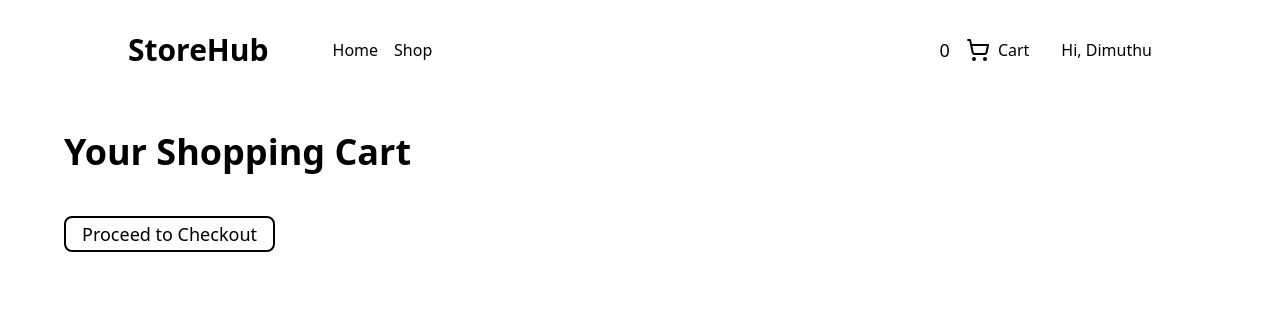
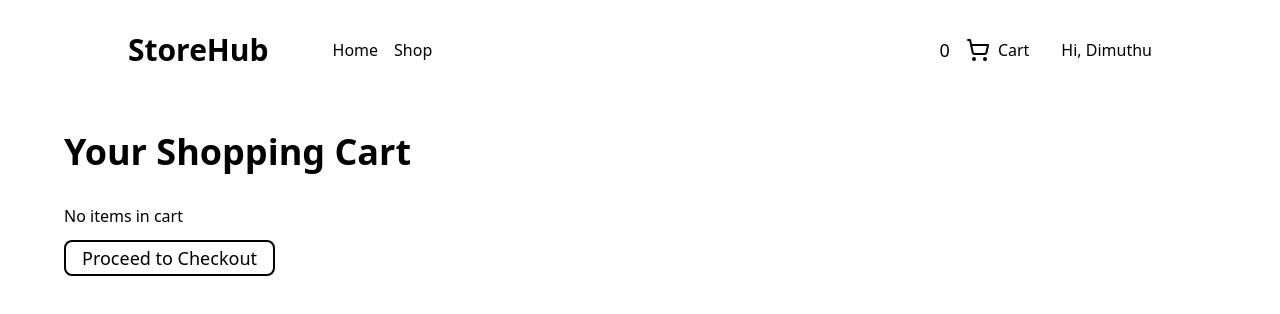
Before and after one commit to idlakshan/StoreHub-Frontend, a React (Vite) app: page /cart in a window 1280 px wide. Shown: the top 314 px of the page. Built offline with nearby package versions, Linux system fonts and the light colour scheme.

Commit message:
feat: add cart ui

```diff
--- a/src/pages/cart/cart.page.jsx
+++ b/src/pages/cart/cart.page.jsx
@@ -1,15 +1,41 @@
 
-import React from 'react'
+import React, { useContext } from 'react'
 import { Link } from 'react-router-dom'
+import { CartContext } from '../../context/CartContext'
 
 
 const CartPage = () => {
+  const {cart} = useContext(CartContext);
   return (
     <div>
       <section className="py-8 px-16">
       <h1 class="text-4xl font-semibold">Your Shopping Cart</h1>
       <div className="mt-4 grid grid-cols-2 gap-x-8 gap-y-4  border-black py-4">
-
+        {cart.length > 0 ? (
+          cart.map((el) => {
+            return (
+              <div className="grid grid-cols-3 border p-2 rounded-xl">
+                <div className="col-span-1 bg-[#f4f8f9] rounded-lg">
+                  <img
+                    src={el.image}
+                    alt=""
+                    className="w-full h-full object-cover rounded-lg"
+                  />
+                </div>
+                <div className="col-span-2 px-4">
+                  <h1 className="text-2xl font-semibold">{el.name}</h1>
+                  <p>{el.description}</p>
+                  <span className="block text-2xl font-semibold mt-2">
+                    $ {el.price}
+                  </span>
+                  <p className="mt-4 text-lg">Amount: {el.count}</p>
+                </div>
+              </div>
+            );
+          })
+        ) : (
+          <p>No items in cart</p>
+        )}
       </div>
       <div>
         <Link
```
